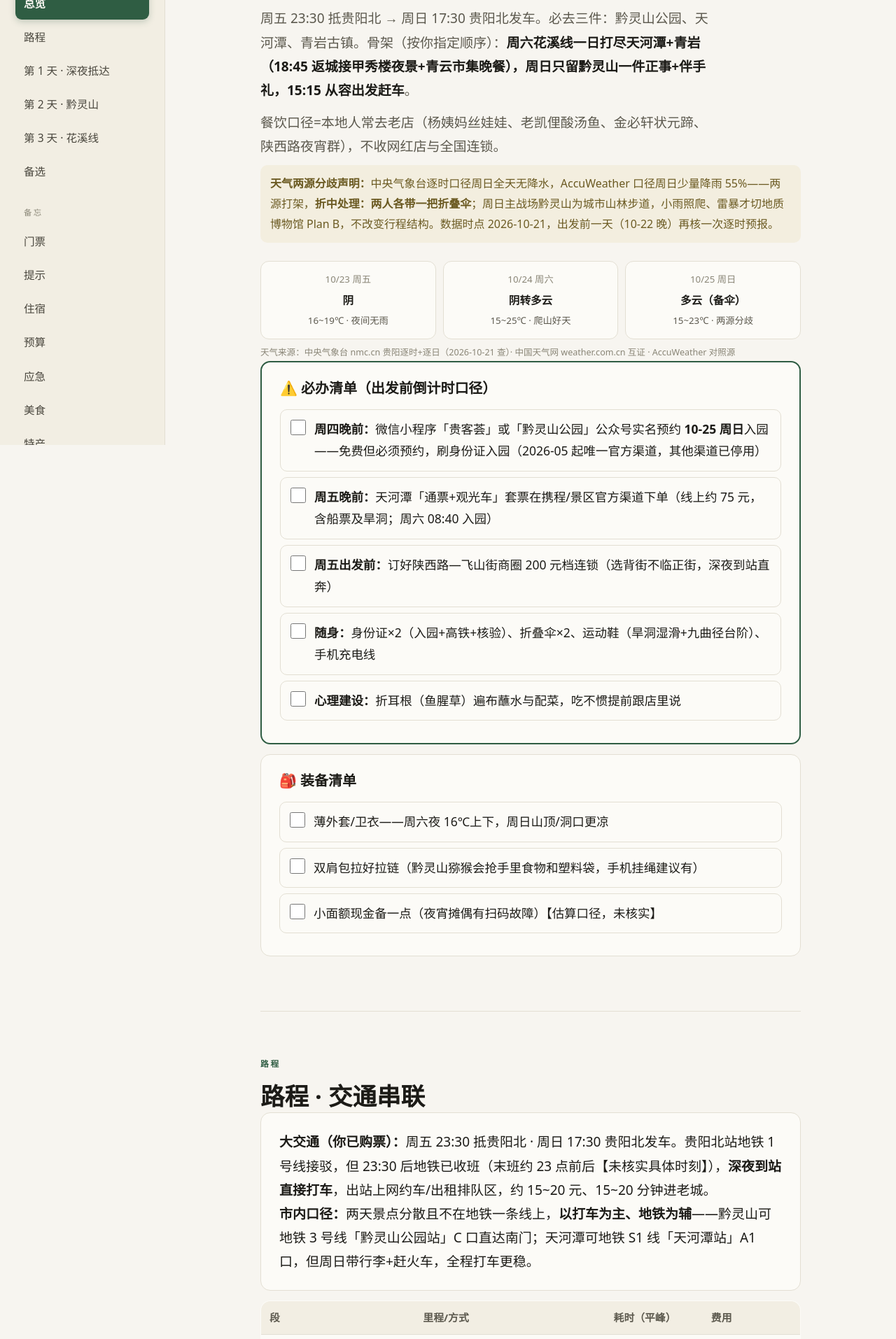
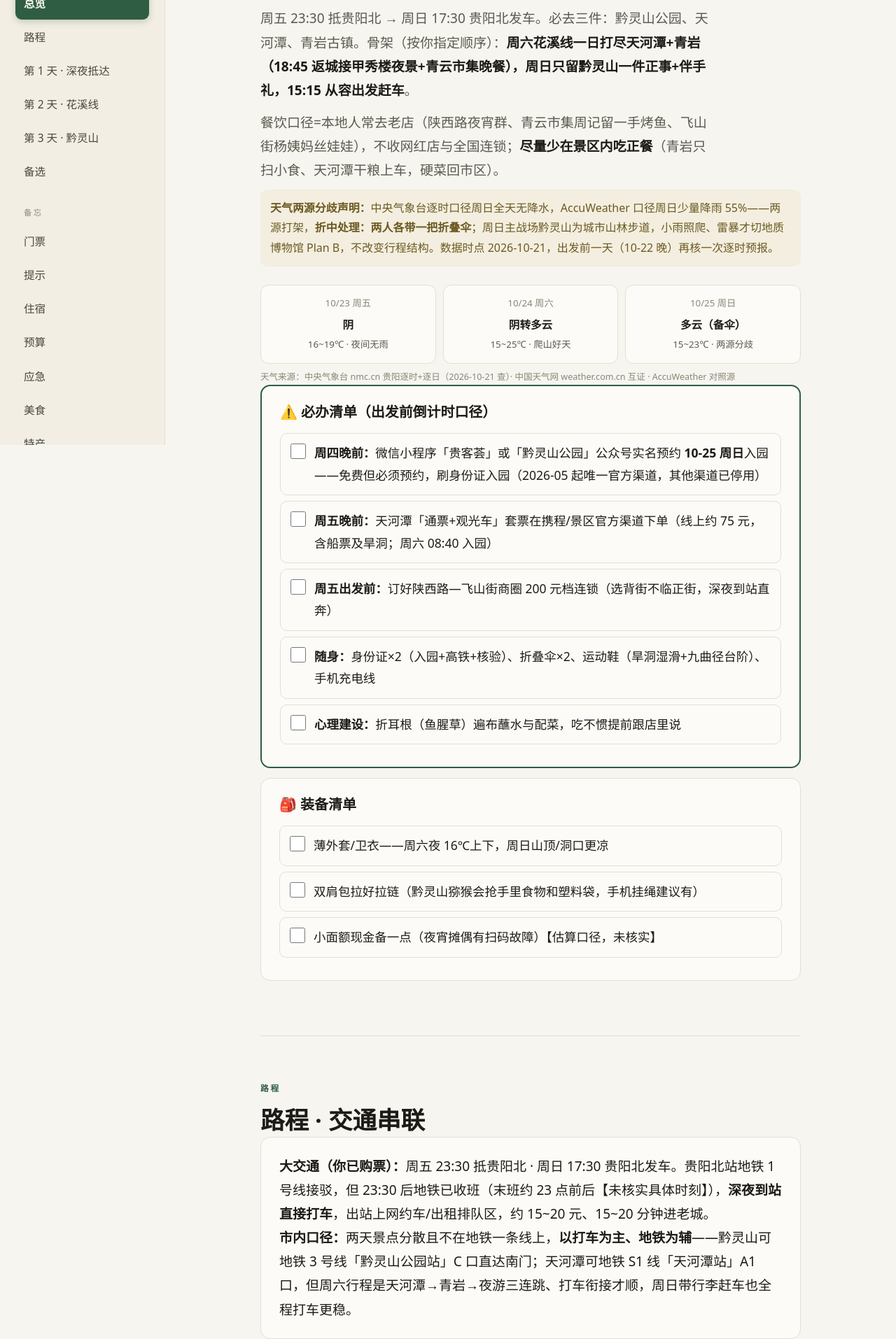
Before and after one commit to henkubudantiao/guiyang-travel, a plain HTML site: page index.html in a window 1280 px wide. Shown: the part 164-2078 px from the top of the page at 70% size. Drawn offline with Linux system fonts and the light colour scheme.

Commit message:
导航标签/餐饮口径/路程表与重排对齐：周六花溪线、周日黔灵山；明确少在景区吃正餐

```diff
--- a/index.html
+++ b/index.html
@@ -213,8 +213,8 @@ b,strong{color:var(--ink)}
       <a href="#overview">总览</a>
       <a href="#drive">路程</a>
       <a href="#day1">第 1 天 · 深夜抵达</a>
-      <a href="#day2">第 2 天 · 黔灵山</a>
-      <a href="#day3">第 3 天 · 花溪线</a>
+      <a href="#day2">第 2 天 · 花溪线</a>
+      <a href="#day3">第 3 天 · 黔灵山</a>
       <a href="#boost">备选</a>
     </div>
     <div class="nav-group nav-group--chips">
@@ -240,7 +240,7 @@ b,strong{color:var(--ink)}
       <div class="eyebrow">总览</div>
       <h1>贵阳 · 三天两夜周末版</h1>
       <p class="lead">周五 23:30 抵贵阳北 → 周日 17:30 贵阳北发车。必去三件：黔灵山公园、天河潭、青岩古镇。骨架（按你指定顺序）：<b>周六花溪线一日打尽天河潭+青岩（18:45 返城接甲秀楼夜景+青云市集晚餐），周日只留黔灵山一件正事+伴手礼，15:15 从容出发赶车</b>。</p>
-      <p class="lead">餐饮口径=本地人常去老店（杨姨妈丝娃娃、老凯俚酸汤鱼、金必轩状元蹄、陕西路夜宵群），不收网红店与全国连锁。</p>
+      <p class="lead">餐饮口径=本地人常去老店（陕西路夜宵群、青云市集周记留一手烤鱼、飞山街杨姨妈丝娃娃），不收网红店与全国连锁；<b>尽量少在景区内吃正餐</b>（青岩只扫小食、天河潭干粮上车，硬菜回市区）。</p>
       <div class="warn-line"><b>天气两源分歧声明：</b>中央气象台逐时口径周日全天无降水，AccuWeather 口径周日少量降雨 55%——两源打架，<b>折中处理：两人各带一把折叠伞</b>；周日主战场黔灵山为城市山林步道，小雨照爬、雷暴才切地质博物馆 Plan B，不改变行程结构。数据时点 2026-10-21，出发前一天（10-22 晚）再核一次逐时预报。</div>
       <div class="weather">
         <div class="wday"><div class="d">10/23 周五</div><div class="w">阴</div><div class="t">16~19℃ · 夜间无雨</div></div>
@@ -273,7 +273,7 @@ b,strong{color:var(--ink)}
       <h2>路程 · 交通串联</h2>
       <div class="card">
         <b>大交通（你已购票）：</b>周五 23:30 抵贵阳北 · 周日 17:30 贵阳北发车。贵阳北站地铁 1 号线接驳，但 23:30 后地铁已收班（末班约 23 点前后【未核实具体时刻】），<b>深夜到站直接打车</b>，出站上网约车/出租排队区，约 15~20 元、15~20 分钟进老城。<br>
-        <b>市内口径：</b>两天景点分散且不在地铁一条线上，<b>以打车为主、地铁为辅</b>——黔灵山可地铁 3 号线「黔灵山公园站」C 口直达南门；天河潭可地铁 S1 线「天河潭站」A1 口，但周日带行李+赶火车，全程打车更稳。
+        <b>市内口径：</b>两天景点分散且不在地铁一条线上，<b>以打车为主、地铁为辅</b>——黔灵山可地铁 3 号线「黔灵山公园站」C 口直达南门；天河潭可地铁 S1 线「天河潭站」A1 口，但周六行程是天河潭→青岩→夜游三连跳、打车衔接才顺，周日带行李赶车也全程打车更稳。
       </div>
       <table class="tb">
         <colgroup><col style="width:34%"><col style="width:18%"><col style="width:24%"><col style="width:24%"></colgroup>
@@ -309,13 +309,13 @@ b,strong{color:var(--ink)}
     <section id="day2">
       <div class="day">
         <div class="day-head"><span class="day-idx">DAY 2 · 10-24 周六</span><h3>花溪线：天河潭 + 青岩 · 夜归甲秀楼</h3><span class="today-badge"><span class="dot"></span>当日</span></div>
-        <div class="note-row"><span class="ic">🧭</span><div><b>今日速览：</b>上午=天河潭（溶洞游船）；下午=青岩古镇（城墙背街+小食轻食）；18:45 返城，晚上=甲秀楼夜景 20:15 + 青云市集逛吃 21:15，23:00 回酒店。</div></div>
+        <div class="note-row"><span class="ic">🧭</span><div><b>今日速览：</b>上午=天河潭（花溪区石板镇天河潭景区，溶洞游船）；下午=青岩古镇（花溪区青岩镇南街，城墙背街+小食轻食）；18:45 返城，晚上=甲秀楼夜景 20:15 + 青云市集逛吃 21:15，23:00 回酒店。</div></div>
         <div class="photos">
           <figure><svg viewBox="0 0 300 200" width="100%" role="img" aria-label="天河潭环线示意"><rect width="300" height="200" fill="#E6EEE8"/><path d="M40 170 Q60 90 130 70 Q200 55 230 100 Q250 140 220 170" fill="none" stroke="#2F5D43" stroke-width="4"/><circle cx="40" cy="170" r="8" fill="#2F5D43"/><circle cx="130" cy="70" r="8" fill="#b5493a"/><circle cx="220" cy="170" r="8" fill="#c8a45c"/><text x="22" y="192" font-size="13" fill="#1C1B17">入口</text><text x="95" y="52" font-size="13" fill="#1C1B17">水洞游船1200米</text><text x="190" y="192" font-size="13" fill="#1C1B17">瀑布/旱洞</text></svg><figcaption>天河潭观光车+游船环线（示意 · 自绘 SVG，非等比例）</figcaption></figure>
           <figure><svg viewBox="0 0 300 200" width="100%" role="img" aria-label="青岩路线示意"><rect width="300" height="200" fill="#F3EEDF"/><path d="M50 180 L80 110 L140 80 L220 90 L260 60" stroke="#8A8677" stroke-width="5" fill="none"/><circle cx="50" cy="180" r="8" fill="#2F5D43"/><circle cx="140" cy="80" r="8" fill="#b5493a"/><circle cx="260" cy="60" r="8" fill="#c8a45c"/><text x="20" y="160" font-size="13" fill="#1C1B17">南门</text><text x="115" y="65" font-size="13" fill="#1C1B17">定广门城墙</text><text x="205" y="45" font-size="13" fill="#1C1B17">北门明清街</text></svg><figcaption>青岩南门进→城墙→背街→北门（示意 · 自绘 SVG，非等比例）</figcaption></figure>
         </div>
         <div class="slot"><div class="slot-time">07:30</div><div class="slot-body"><b>早餐：</b>酒店附近粉馆——肠旺面或牛肉粉开场（人均 10~15），找门口坐满本地人的进【未核实店名】。</div></div>
-        <div class="slot"><div class="slot-time">08:00</div><div class="slot-body"><b>打车出发去天河潭</b>（云岩区→花溪石板镇约 24~30km，30~40 分钟，45~60 元/车）。08:40 前后到——正好赶在旅行团 9 点半高峰之前入园。</div></div>
+        <div class="slot"><div class="slot-time">08:00</div><div class="slot-body"><b>打车出发去天河潭</b>（云岩区→花溪区石板镇天河潭景区，约 24~30km，30~40 分钟，45~60 元/车）。08:40 前后到——正好赶在旅行团 9 点半高峰之前入园。</div></div>
         <div class="slot"><div class="slot-time">08:40</div><div class="slot-body"><b>天河潭旅游度假区</b>（花溪区石板镇，旺季 08:30 开园）：检票后<b>观光车直达核心区</b> → <b>水洞游船 1200 米</b>（钟乳石灯光，全园精华） → <b>旱洞徒步</b>（湿滑台阶，含在通票内） → 卧龙飞瀑外景 → 观光车出。全程 3.5~4 小时，节奏不赶。⚠️ 洞内凉且湿滑，穿运动鞋。</div></div>
         <div class="slot"><div class="slot-time">12:40</div><div class="slot-body">出园打车<b>天河潭 → 青岩</b>（约 15km，20~30 分钟，约 30 元+3 元过路费），车上啃昨天买的面包/便利店垫一口——不在天河潭里吃正餐（景区餐饮贵且差）。</div></div>
         <div class="slot"><div class="slot-time">13:10</div><div class="slot-body"><b>午餐（轻食）· 青岩古镇</b>（花溪区青岩镇南街）：按「少在景区吃正餐」原则，今天古镇只扫小食不进店吃席——<b>豆腐圆子</b>（雷家口径）+ <b>糕粑稀饭</b>（谢家）+ <b>玫瑰冰粉</b>，人均 20~25 垫住，硬菜留给晚上青云市集。逛法：南门进 → 定广门登城墙俯瞰全镇 → 背街石板巷（《寻枪》取景） → 状元府周边 → 往北门穿明清街。</div></div>
```
